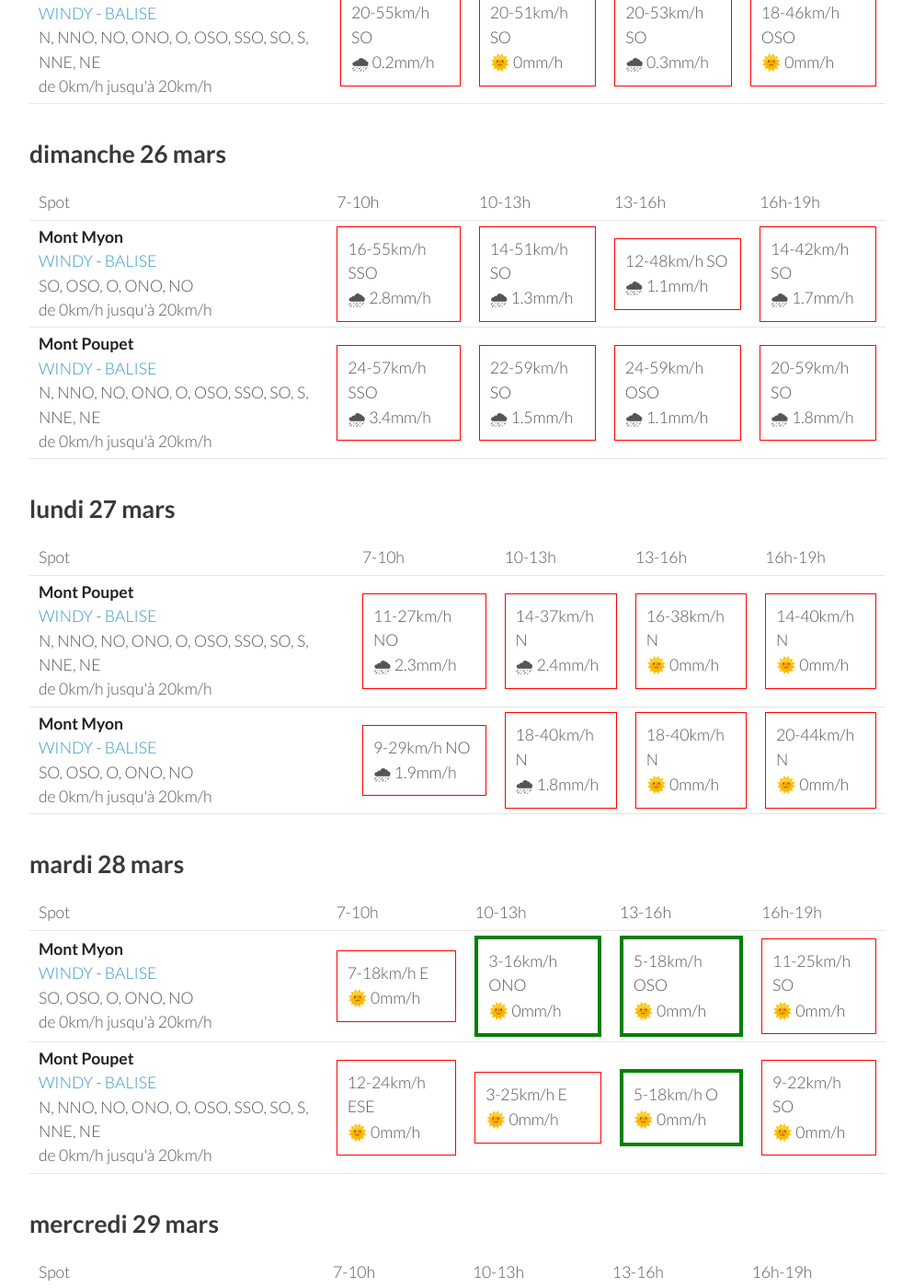
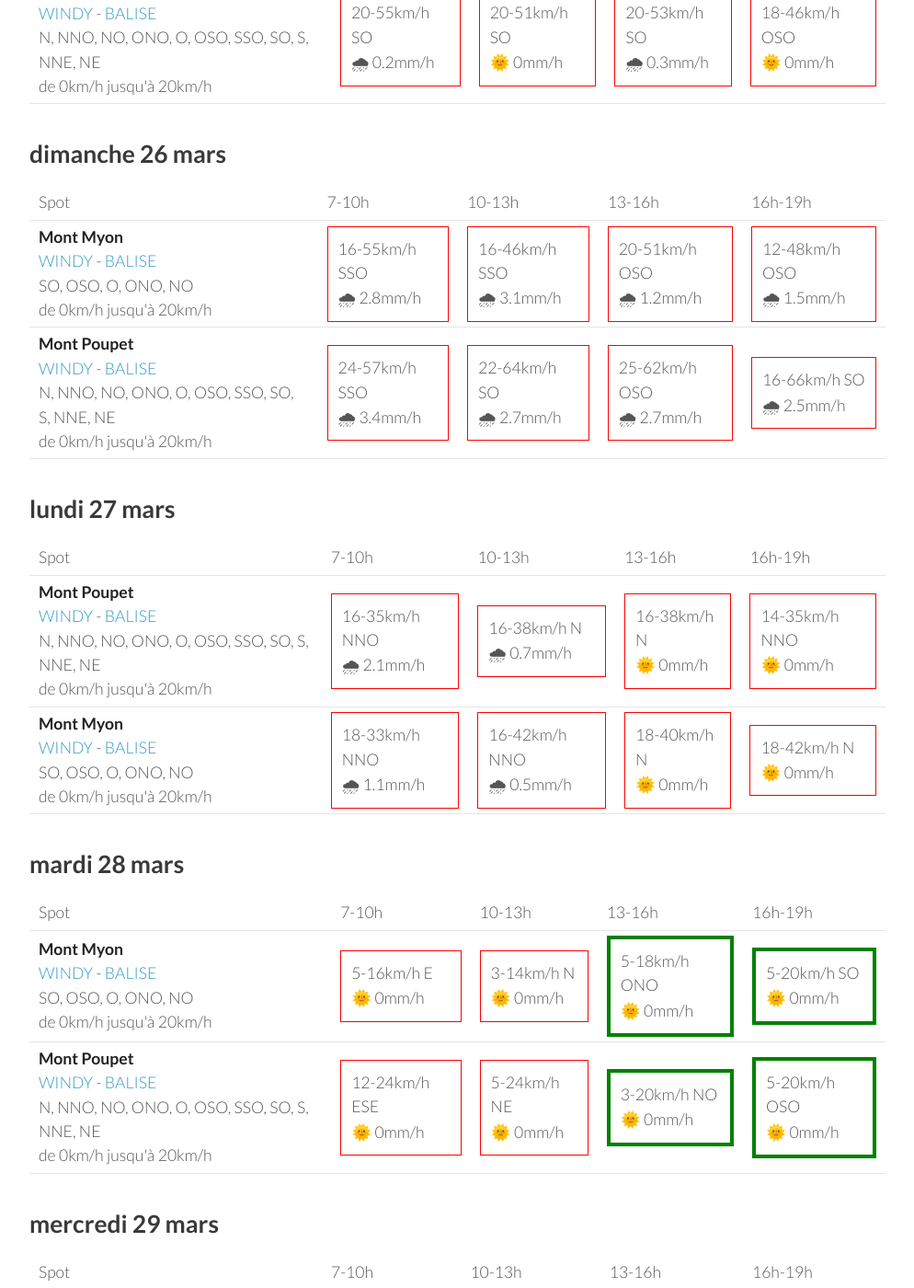
Before and after one commit to parapente-dans-le-nord/parapente-dans-le-nord.github.io, a Jekyll site: the page built from jura.markdown, in a window 1280 px wide and 1400 px high, scrolled down 899 px. Shown: the whole window at 92% size, without its empty margins (26-1020 px from the left). Built offline with Jekyll 4.4.1, drawn with Linux system fonts in a browser that asks for light colours; some of the changed text lies outside the part shown.

Commit message:
update index.markdown

```diff
--- a/jura.markdown
+++ b/jura.markdown
@@ -95,9 +95,9 @@ page mise à jour le vendredi 24 mars 19:20
         <td><strong>Mont Myon</strong><br><a href="https://windy.com/46.331/5.397?45.898,5.394,8,m:eWoagj8">WINDY</a> - <span class=""><a href="http://www.balisemeteo.com/balise.php?idBalise=70">BALISE</a> </span><br> <span class="vent-favorable">SO, OSO, O, ONO, NO</span><br><span class="force-vent">de 0km/h jusqu'à 20km/h</span> </td>
 
             <td><div class="not-flyable"><p>16-55km/h SSO</p><p>🌧 2.8mm/h</p></div></td>
-            <td><div class="not-flyable"><p>14-51km/h SO</p><p>🌧 1.3mm/h</p></div></td>
-            <td><div class="not-flyable"><p>12-48km/h SO</p><p>🌧 1.1mm/h</p></div></td>
-            <td><div class="not-flyable"><p>14-42km/h SO</p><p>🌧 1.7mm/h</p></div></td>
+            <td><div class="not-flyable"><p>16-46km/h SSO</p><p>🌧 3.1mm/h</p></div></td>
+            <td><div class="not-flyable"><p>20-51km/h OSO</p><p>🌧 1.2mm/h</p></div></td>
+            <td><div class="not-flyable"><p>12-48km/h OSO</p><p>🌧 1.5mm/h</p></div></td>
 
 
     </tr>
@@ -105,9 +105,9 @@ page mise à jour le vendredi 24 mars 19:20
         <td><strong>Mont Poupet</strong><br><a href="https://windy.com/46.970/5.876?46.541,5.876,8">WINDY</a> - <span class=""><a href="http://www.balisemeteo.com/balise.php?idBalise=92">BALISE</a> </span><br> <span class="vent-favorable">N, NNO, NO, ONO, O, OSO, SSO, SO, S, NNE, NE</span><br><span class="force-vent">de 0km/h jusqu'à 20km/h</span> </td>
 
             <td><div class="not-flyable"><p>24-57km/h SSO</p><p>🌧 3.4mm/h</p></div></td>
-            <td><div class="not-flyable"><p>22-59km/h SO</p><p>🌧 1.5mm/h</p></div></td>
-            <td><div class="not-flyable"><p>24-59km/h OSO</p><p>🌧 1.1mm/h</p></div></td>
-            <td><div class="not-flyable"><p>20-59km/h SO</p><p>🌧 1.8mm/h</p></div></td>
+            <td><div class="not-flyable"><p>22-64km/h SO</p><p>🌧 2.7mm/h</p></div></td>
+            <td><div class="not-flyable"><p>25-62km/h OSO</p><p>🌧 2.7mm/h</p></div></td>
+            <td><div class="not-flyable"><p>16-66km/h SO</p><p>🌧 2.5mm/h</p></div></td>
 
 
     </tr>
@@ -130,20 +130,20 @@ page mise à jour le vendredi 24 mars 19:20
 <tr>
         <td><strong>Mont Poupet</strong><br><a href="https://windy.com/46.970/5.876?46.541,5.876,8">WINDY</a> - <span class=""><a href="http://www.balisemeteo.com/balise.php?idBalise=92">BALISE</a> </span><br> <span class="vent-favorable">N, NNO, NO, ONO, O, OSO, SSO, SO, S, NNE, NE</span><br><span class="force-vent">de 0km/h jusqu'à 20km/h</span> </td>
 
-            <td><div class="not-flyable"><p>11-27km/h NO</p><p>🌧 2.3mm/h</p></div></td>
-            <td><div class="not-flyable"><p>14-37km/h N</p><p>🌧 2.4mm/h</p></div></td>
+            <td><div class="not-flyable"><p>16-35km/h NNO</p><p>🌧 2.1mm/h</p></div></td>
+            <td><div class="not-flyable"><p>16-38km/h N</p><p>🌧 0.7mm/h</p></div></td>
             <td><div class="not-flyable"><p>16-38km/h N</p><p>🌞 0mm/h</p></div></td>
-            <td><div class="not-flyable"><p>14-40km/h N</p><p>🌞 0mm/h</p></div></td>
+            <td><div class="not-flyable"><p>14-35km/h NNO</p><p>🌞 0mm/h</p></div></td>
 
 
     </tr>
 <tr>
         <td><strong>Mont Myon</strong><br><a href="https://windy.com/46.331/5.397?45.898,5.394,8,m:eWoagj8">WINDY</a> - <span class=""><a href="http://www.balisemeteo.com/balise.php?idBalise=70">BALISE</a> </span><br> <span class="vent-favorable">SO, OSO, O, ONO, NO</span><br><span class="force-vent">de 0km/h jusqu'à 20km/h</span> </td>
 
-            <td><div class="not-flyable"><p>9-29km/h NO</p><p>🌧 1.9mm/h</p></div></td>
-            <td><div class="not-flyable"><p>18-40km/h N</p><p>🌧 1.8mm/h</p></div></td>
+            <td><div class="not-flyable"><p>18-33km/h NNO</p><p>🌧 1.1mm/h</p></div></td>
+            <td><div class="not-flyable"><p>16-42km/h NNO</p><p>🌧 0.5mm/h</p></div></td>
             <td><div class="not-flyable"><p>18-40km/h N</p><p>🌞 0mm/h</p></div></td>
-            <td><div class="not-flyable"><p>20-44km/h N</p><p>🌞 0mm/h</p></div></td>
+            <td><div class="not-flyable"><p>18-42km/h N</p><p>🌞 0mm/h</p></div></td>
 
 
     </tr>
@@ -166,10 +166,10 @@ page mise à jour le vendredi 24 mars 19:20
 <tr>
         <td><strong>Mont Myon</strong><br><a href="https://windy.com/46.331/5.397?45.898,5.394,8,m:eWoagj8">WINDY</a> - <span class=""><a href="http://www.balisemeteo.com/balise.php?idBalise=70">BALISE</a> </span><br> <span class="vent-favorable">SO, OSO, O, ONO, NO</span><br><span class="force-vent">de 0km/h jusqu'à 20km/h</span> </td>
 
-            <td><div class="not-flyable"><p>7-18km/h E</p><p>🌞 0mm/h</p></div></td>
-            <td><div class="flyable"><p>3-16km/h ONO</p><p>🌞 0mm/h</p></div></td>
-            <td><div class="flyable"><p>5-18km/h OSO</p><p>🌞 0mm/h</p></div></td>
-            <td><div class="not-flyable"><p>11-25km/h SO</p><p>🌞 0mm/h</p></div></td>
+            <td><div class="not-flyable"><p>5-16km/h E</p><p>🌞 0mm/h</p></div></td>
+            <td><div class="not-flyable"><p>3-14km/h N</p><p>🌞 0mm/h</p></div></td>
+            <td><div class="flyable"><p>5-18km/h ONO</p><p>🌞 0mm/h</p></div></td>
+            <td><div class="flyable"><p>5-20km/h SO</p><p>🌞 0mm/h</p></div></td>
 
 
     </tr>
@@ -177,9 +177,9 @@ page mise à jour le vendredi 24 mars 19:20
         <td><strong>Mont Poupet</strong><br><a href="https://windy.com/46.970/5.876?46.541,5.876,8">WINDY</a> - <span class=""><a href="http://www.balisemeteo.com/balise.php?idBalise=92">BALISE</a> </span><br> <span class="vent-favorable">N, NNO, NO, ONO, O, OSO, SSO, SO, S, NNE, NE</span><br><span class="force-vent">de 0km/h jusqu'à 20km/h</span> </td>
 
             <td><div class="not-flyable"><p>12-24km/h ESE</p><p>🌞 0mm/h</p></div></td>
-            <td><div class="not-flyable"><p>3-25km/h E</p><p>🌞 0mm/h</p></div></td>
-            <td><div class="flyable"><p>5-18km/h O</p><p>🌞 0mm/h</p></div></td>
-            <td><div class="not-flyable"><p>9-22km/h SO</p><p>🌞 0mm/h</p></div></td>
+            <td><div class="not-flyable"><p>5-24km/h NE</p><p>🌞 0mm/h</p></div></td>
+            <td><div class="flyable"><p>3-20km/h NO</p><p>🌞 0mm/h</p></div></td>
+            <td><div class="flyable"><p>5-20km/h OSO</p><p>🌞 0mm/h</p></div></td>
 
 
     </tr>
@@ -202,20 +202,20 @@ page mise à jour le vendredi 24 mars 19:20
 <tr>
         <td><strong>Mont Myon</strong><br><a href="https://windy.com/46.331/5.397?45.898,5.394,8,m:eWoagj8">WINDY</a> - <span class=""><a href="http://www.balisemeteo.com/balise.php?idBalise=70">BALISE</a> </span><br> <span class="vent-favorable">SO, OSO, O, ONO, NO</span><br><span class="force-vent">de 0km/h jusqu'à 20km/h</span> </td>
 
-            <td><div class="not-flyable"><p>14-37km/h SSO</p><p>🌞 0mm/h</p></div></td>
+            <td><div class="not-flyable"><p>11-27km/h S</p><p>🌞 0mm/h</p></div></td>
+            <td><div class="not-flyable"><p>11-27km/h SSO</p><p>🌞 0mm/h</p></div></td>
             <td><div class="not-flyable"><p>12-31km/h SSO</p><p>🌞 0mm/h</p></div></td>
-            <td><div class="not-flyable"><p>11-31km/h SSO</p><p>🌞 0mm/h</p></div></td>
-            <td><div class="not-flyable"><p>11-29km/h SO</p><p>🌞 0mm/h</p></div></td>
+            <td><div class="not-flyable"><p>9-29km/h SO</p><p>🌞 0mm/h</p></div></td>
 
 
     </tr>
 <tr>
         <td><strong>Mont Poupet</strong><br><a href="https://windy.com/46.970/5.876?46.541,5.876,8">WINDY</a> - <span class=""><a href="http://www.balisemeteo.com/balise.php?idBalise=92">BALISE</a> </span><br> <span class="vent-favorable">N, NNO, NO, ONO, O, OSO, SSO, SO, S, NNE, NE</span><br><span class="force-vent">de 0km/h jusqu'à 20km/h</span> </td>
 
-            <td><div class="not-flyable"><p>16-37km/h SSO</p><p>🌞 0mm/h</p></div></td>
-            <td><div class="not-flyable"><p>20-42km/h SO</p><p>🌞 0mm/h</p></div></td>
-            <td><div class="not-flyable"><p>18-44km/h SO</p><p>🌞 0mm/h</p></div></td>
-            <td><div class="not-flyable"><p>20-44km/h OSO</p><p>🌞 0mm/h</p></div></td>
+            <td><div class="not-flyable"><p>14-33km/h SSO</p><p>🌞 0mm/h</p></div></td>
+            <td><div class="not-flyable"><p>16-37km/h SO</p><p>🌞 0mm/h</p></div></td>
+            <td><div class="not-flyable"><p>16-38km/h OSO</p><p>🌞 0mm/h</p></div></td>
+            <td><div class="not-flyable"><p>16-38km/h OSO</p><p>🌞 0mm/h</p></div></td>
 
 
     </tr>
```
Also changed, not shown: other parts of jura.markdown (+1 -1 lines).
